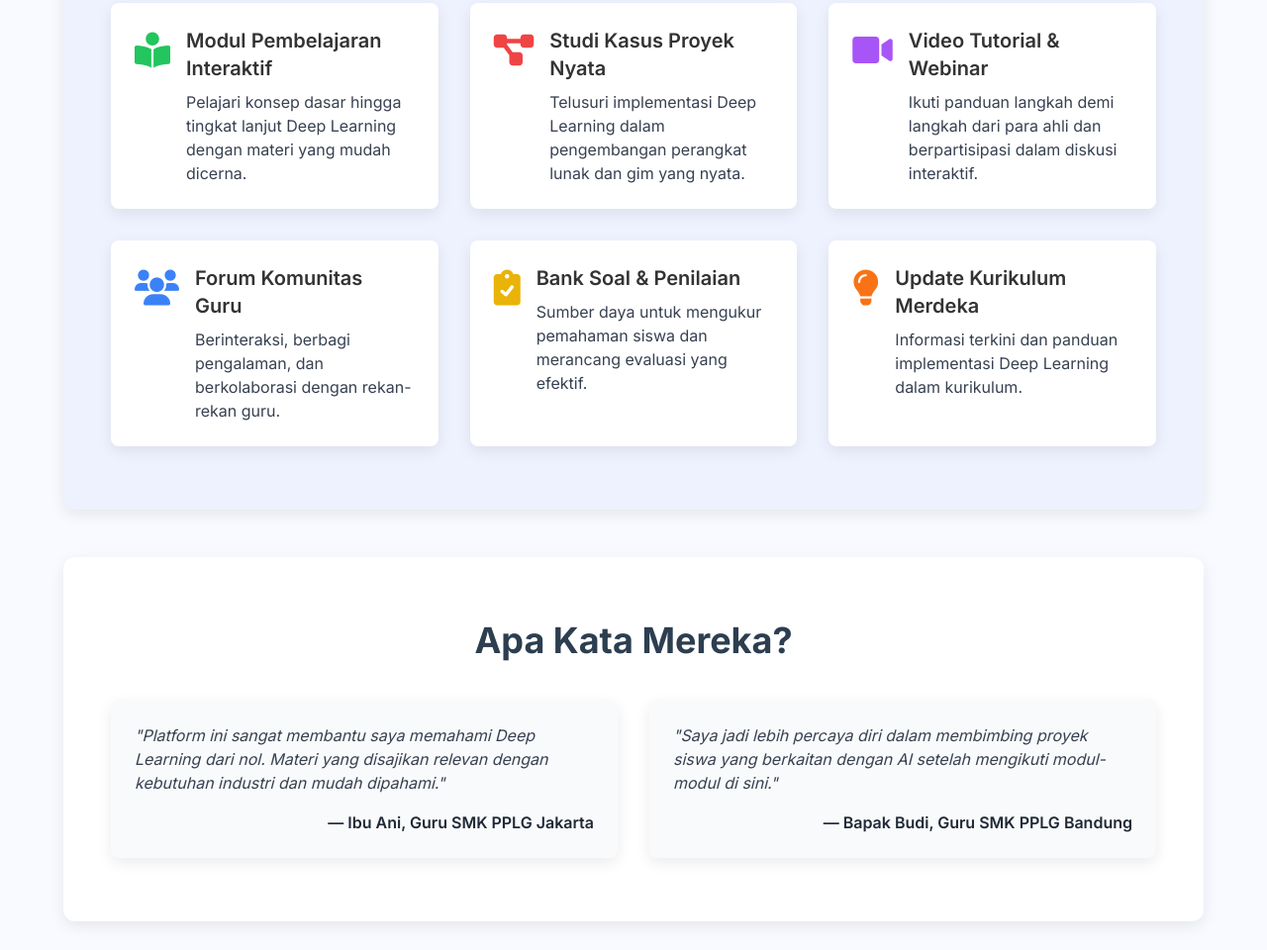
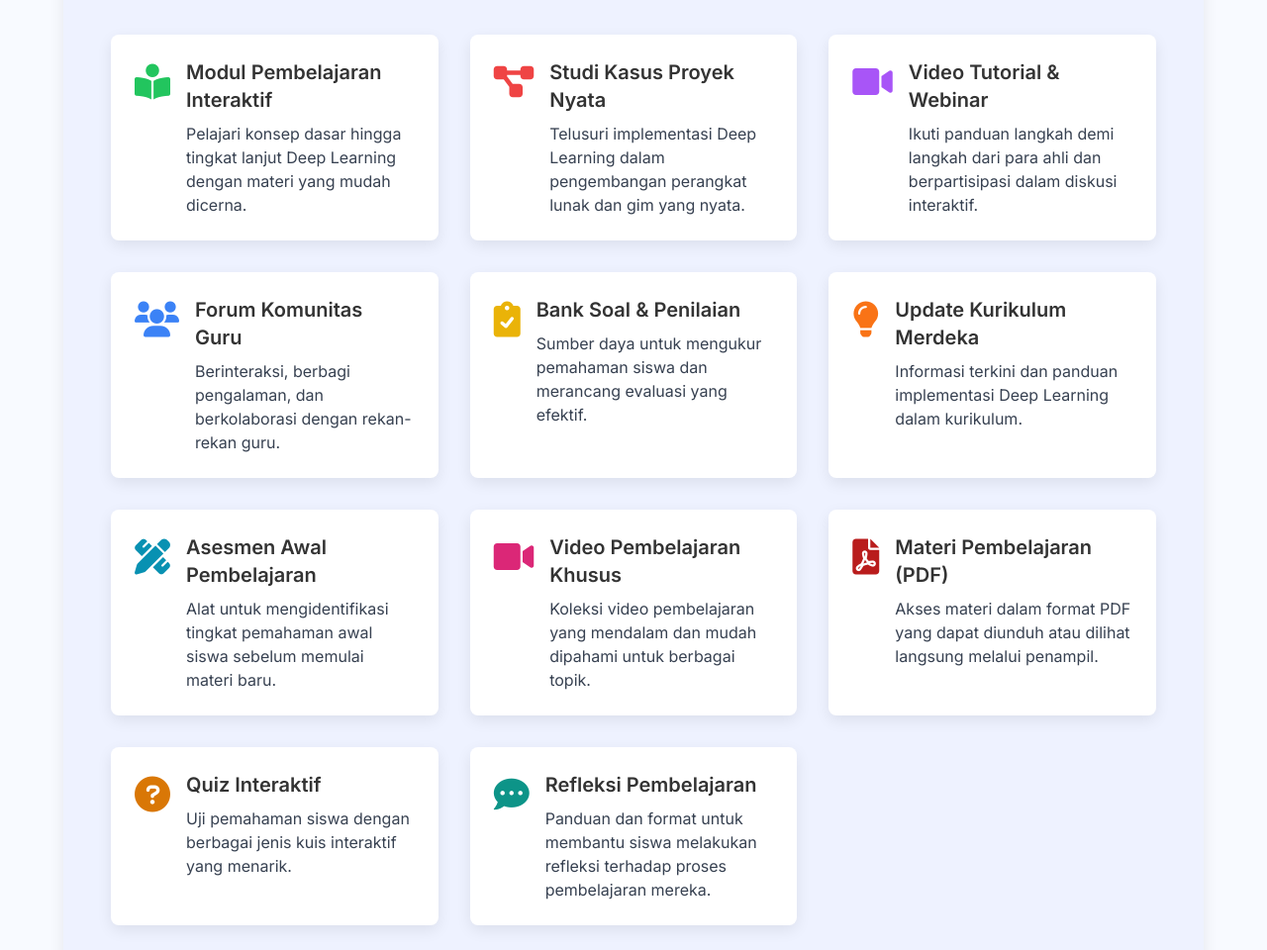
Before and after one commit to yuliristiyanto/smkn1blo, a plain HTML site: page index.html in a window 1280 px wide. Shown: the part 1837-2797 px from the top of the page at 99% size. Drawn offline with nearby package versions, Linux system fonts and the light colour scheme.

Commit message:
Update index.html

```diff
--- a/index.html
+++ b/index.html
@@ -3,7 +3,7 @@
 <head>
     <meta charset="UTF-8">
     <meta name="viewport" content="width=device-width, initial-scale=1.0">
-    <title>Sistem Pembelajaran Guru SMK PPLG - Deep Learning</title>
+    <title>Sistem Pembelajaran SMK Negeri 1 Bulukerto - Dasar-Dasar PPLG & Deep Learning</title>
     <!-- Tailwind CSS CDN -->
     <script src="https://cdn.tailwindcss.com"></script>
     <!-- Google Fonts: Inter -->
@@ -42,7 +42,7 @@
         <div class="container mx-auto flex justify-between items-center">
             <a href="#" class="flex items-center space-x-2">
                 <i class="fas fa-graduation-cap text-3xl text-indigo-600"></i>
-                <span class="text-2xl font-bold text-gray-800">SMK PPLG - Deep Learning</span>
+                <span class="text-xl md:text-2xl font-bold text-gray-800">SMK N 1 Bulukerto - Dasar-Dasar PPLG & Deep Learning</span>
             </a>
             <nav class="hidden md:flex space-x-8">
                 <a href="#" class="text-gray-600 hover:text-indigo-600 font-medium">Beranda</a>
@@ -68,7 +68,7 @@
                     Selamat Datang, Para Inovator Pendidikan!
                 </h1>
                 <p class="text-lg md:text-xl lg:text-2xl mb-8 opacity-90 animate-fade-in-up">
-                    Platform Pembelajaran Deep Learning untuk Guru SMK PPLG Kurikulum Merdeka.
+                    Platform Pembelajaran Deep Learning untuk Guru Mata Pelajaran Dasar-Dasar Pengembangan Perangkat Lunak dan Gim, SMK Negeri 1 Bulukerto (Kurikulum Merdeka).
                 </p>
                 <div class="max-w-3xl mx-auto mb-10">
                     <img src="https://placehold.co/1200x600/6A7BFF/FFFFFF?text=Ilustrasi+Guru+dan+Siswa+Belajar+AI" alt="Ilustrasi Guru dan Siswa Belajar AI" class="rounded-xl shadow-lg w-full h-auto">
@@ -169,6 +169,42 @@
                             <p class="text-gray-700">Informasi terkini dan panduan implementasi Deep Learning dalam kurikulum.</p>
                         </div>
                     </div>
+                    <!-- New Features Added Below -->
+                    <div class="flex items-start bg-white p-6 rounded-lg card-shadow">
+                        <i class="fas fa-pencil-ruler text-4xl text-cyan-600 mr-4 mt-1"></i>
+                        <div>
+                            <h3 class="text-xl font-semibold mb-2">Asesmen Awal Pembelajaran</h3>
+                            <p class="text-gray-700">Alat untuk mengidentifikasi tingkat pemahaman awal siswa sebelum memulai materi baru.</p>
+                        </div>
+                    </div>
+                    <div class="flex items-start bg-white p-6 rounded-lg card-shadow">
+                        <i class="fas fa-video text-4xl text-pink-600 mr-4 mt-1"></i>
+                        <div>
+                            <h3 class="text-xl font-semibold mb-2">Video Pembelajaran Khusus</h3>
+                            <p class="text-gray-700">Koleksi video pembelajaran yang mendalam dan mudah dipahami untuk berbagai topik.</p>
+                        </div>
+                    </div>
+                    <div class="flex items-start bg-white p-6 rounded-lg card-shadow">
+                        <i class="fas fa-file-pdf text-4xl text-red-700 mr-4 mt-1"></i>
+                        <div>
+                            <h3 class="text-xl font-semibold mb-2">Materi Pembelajaran (PDF)</h3>
+                            <p class="text-gray-700">Akses materi dalam format PDF yang dapat diunduh atau dilihat langsung melalui penampil.</p>
+                        </div>
+                    </div>
+                    <div class="flex items-start bg-white p-6 rounded-lg card-shadow">
+                        <i class="fas fa-question-circle text-4xl text-amber-600 mr-4 mt-1"></i>
+                        <div>
+                            <h3 class="text-xl font-semibold mb-2">Quiz Interaktif</h3>
+                            <p class="text-gray-700">Uji pemahaman siswa dengan berbagai jenis kuis interaktif yang menarik.</p>
+                        </div>
+                    </div>
+                    <div class="flex items-start bg-white p-6 rounded-lg card-shadow">
+                        <i class="fas fa-comment-dots text-4xl text-teal-600 mr-4 mt-1"></i>
+                        <div>
+                            <h3 class="text-xl font-semibold mb-2">Refleksi Pembelajaran</h3>
+                            <p class="text-gray-700">Panduan dan format untuk membantu siswa melakukan refleksi terhadap proses pembelajaran mereka.</p>
+                        </div>
+                    </div>
                 </div>
             </div>
         </section>
@@ -247,8 +283,9 @@
     <footer class="bg-gray-800 text-white py-10 px-6 md:px-12 rounded-t-xl mt-12">
         <div class="container mx-auto grid grid-cols-1 md:grid-cols-3 gap-8">
             <div>
-                <h3 class="text-xl font-bold mb-4">SMK PPLG - Deep Learning</h3>
+                <h3 class="text-xl font-bold mb-4">SMK N 1 Bulukerto - Dasar-Dasar PPLG & Deep Learning</h3>
                 <p class="text-gray-400">Membentuk guru inovatif untuk siswa berprestasi di era teknologi.</p>
+                <p class="text-gray-400 mt-2">Didedikasikan oleh Bapak Yuli Ristiyanto</p>
             </div>
             <div>
                 <h3 class="text-xl font-bold mb-4">Tautan Cepat</h3>
@@ -272,7 +309,7 @@
             </div>
         </div>
         <div class="border-t border-gray-700 mt-10 pt-6 text-center text-gray-500">
-            &copy; 2025 SMK PPLG - Deep Learning. Hak Cipta Dilindungi Undang-Undang.
+            &copy; 2025 SMK N 1 Bulukerto - Dasar-Dasar PPLG & Deep Learning. Hak Cipta Dilindungi Undang-Undang.
         </div>
     </footer>
 </body>
```
